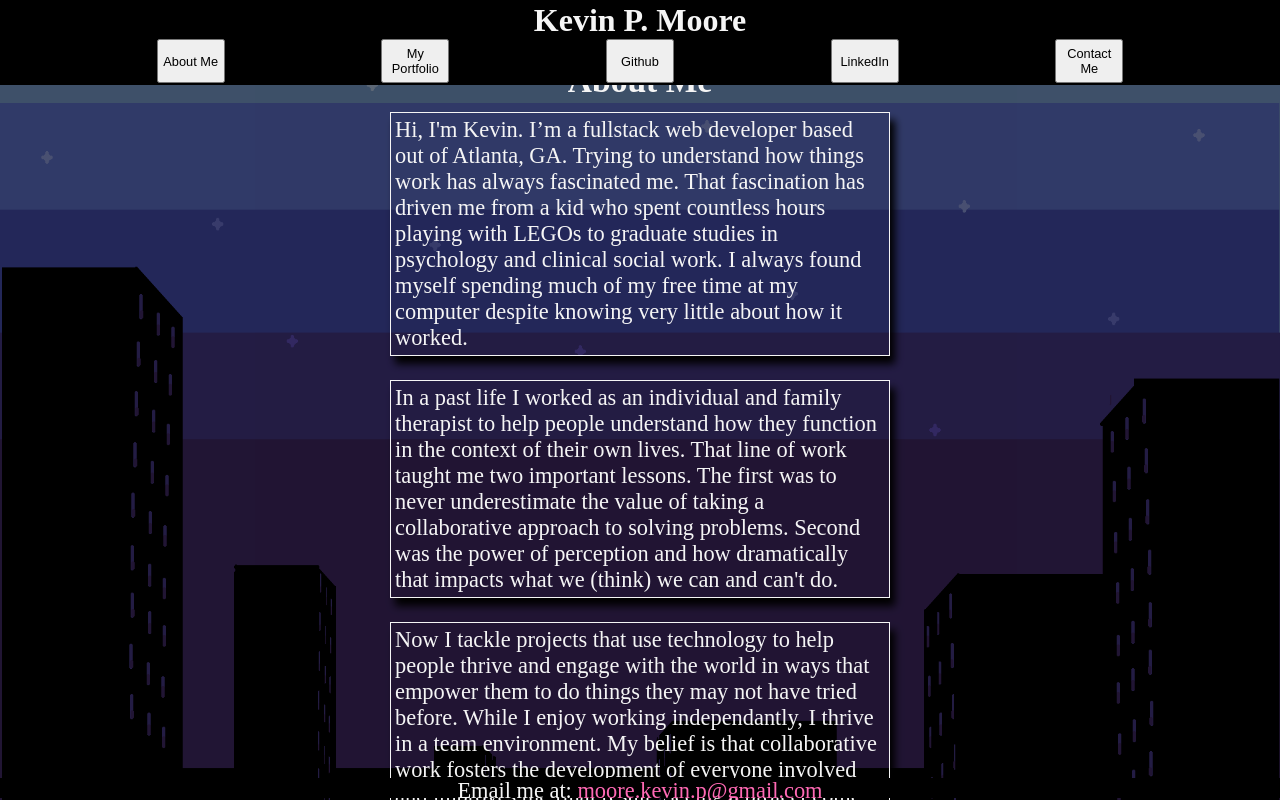
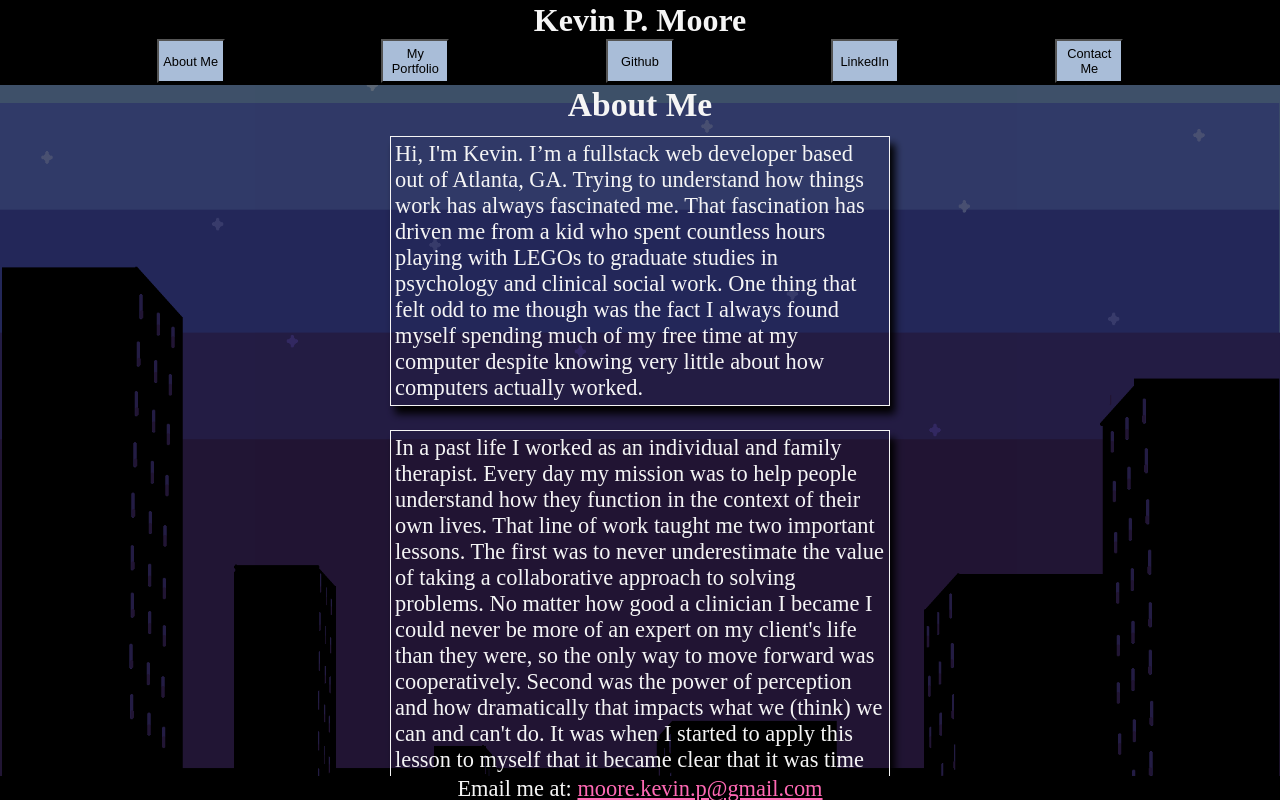
Before and after one commit to KevinPMoore/Portfolio, a React (Create React App) app: page / in a window 1280 px wide. Both pictures are taken after a click on the button "About Me". Built offline with nearby package versions, Linux system fonts and the light colour scheme.

Commit message:
reworked About Me text

```diff
--- a/src/components/about/about.css
+++ b/src/components/about/about.css
@@ -31,6 +31,10 @@
 }
 
 @media screen and (min-width: 768px) {
+    .about-me {
+        padding-top: 24px;
+    }
+
     .about-text {
         min-width: 360px;
         max-width: 500px;
--- a/src/components/about/about.js
+++ b/src/components/about/about.js
@@ -25,25 +25,31 @@ export default class About extends React.Component {
                     className='about-text'
                 >
                     Hi, I'm Kevin.  I’m a fullstack web developer based out of Atlanta, GA.  Trying to understand how things work has always fascinated me.
-                    That fascination has driven me from a kid who spent countless hours playing with LEGOs to graduate studies in
-                    psychology and clinical social work.  I always found myself spending much of my free time at my computer despite
-                    knowing very little about how it worked.
+                    That fascination has driven me from a kid who spent countless hours playing with LEGOs to graduate studies in psychology and clinical
+                    social work.  One thing that felt odd to me though was the fact I always found myself spending much of my free time at my computer despite
+                    knowing very little about how computers actually worked.
                 </p>
                 <p
                     className='about-text'
                 >
-                    In a past life I worked as an individual and family therapist to help people understand
-                    how they function in the context of their own lives.  That line of work taught me two important lessons.  The first was to never
-                    underestimate the value of taking a collaborative approach to solving problems.  Second was the power of perception and how
-                    dramatically that impacts what we (think) we can and can't do.
+                    In a past life I worked as an individual and family therapist.  Every day my mission was to help people understand how they function in
+                    the context of their own lives.  That line of work taught me two important lessons.  The first was to never underestimate the value of
+                    taking a collaborative approach to solving problems.  No matter how good a clinician I became I could never be more of an expert on my
+                    client's life than they were, so the only way to move forward was cooperatively.  Second was the power of perception and how dramatically
+                    that impacts what we &#40;think&#41; we can and can't do.  It was when I started to apply this lesson to myself that it became clear that
+                    it was time for a transition.
                 </p>
                 <p
                     className='about-text'
                 >
-                    Now I tackle projects that use technology to help people thrive and engage with the world in ways that empower them to do things they
-                    may not have tried before.  While I enjoy working independantly, I thrive in a team environment.  My belief is that collaborative
-                    work fosters the development of everyone involved and improves the final result.  Seeing a project come together always feels  a
-                    little bit like magic to me.  You can check out some of my work below.
+                    By this point I had seen a few friends with and without computer science backgrounds find enjoyment in web development.  This was very
+                    encouraging for me, as it meant that I could also find a career in something I enjoyed but didn't understand.  I decided to enroll in
+                    Thinkful's Software Engineering program as a way to jump-start my learning.  It was a challenging journey, but it was also one of the
+                    most rewarding thing I have ever done.  Now I tackle projects that use technology to help people thrive and engage with the world in
+                    ways that empower them to do things they may not have tried before.  While I enjoy working independantly, I thrive in a team
+                    environment.  My belief is that collaborative work fosters the development of everyone involved and improves the final result.
+                    Learning is a lifelong pursuit and the best thing about that is that finding a new tool that expands what I can create always feels a
+                    little bit like magic to me.  If you're interested, you can check out some of my work in the Portfolio section of this site.
                 </p>
             </section>
         );
--- a/src/components/contact/contact.css
+++ b/src/components/contact/contact.css
@@ -7,7 +7,7 @@
 .contact-info {
     display: flex;
     flex-direction: row;
-    min-width: 300px;
+    min-width: 310px;
     max-width: 40%;
     min-height: 160px;
     border: 1px solid whitesmoke;
@@ -17,26 +17,41 @@
 
 .profile {
     width: 120px;
-    height: 160px;
+    height: 166px;
     float: left;
     padding: 2px;
 }
 
+ul:before{
+    content:attr(aria-label);
+    font-size:120%;
+    font-weight: bold;
+}
+
 .info {
     padding-left: 2px;
+    list-style: none;
 }
 
 @media screen and (min-width: 768px) {
+    .contact {
+        padding-top: 24px;
+    }
+
     .contact-info {
         min-width: 280px;
-        max-width: 40%;
+        max-width: 42%;
         min-height: 240px;
         max-height: 300px;
         box-shadow: 5px 8px 8px black;
     }
 
     .profile {
-        width: 168px;
+        width: 176px;
         height: 240px;
     }
+
+    li {
+        font-size: 1.5rem;
+    }
 }
--- a/src/components/contact/contact.js
+++ b/src/components/contact/contact.js
@@ -14,15 +14,20 @@ export default class Contact extends React.Component {
                 </h2>
                 <div className='contact-info'>
                     <img className='profile' src={Profile} alt='me in front of a lake on a cloudy day'></img>
-                    <p
+                    <ul
                         className='info'
+                        aria-label='How to reach me'
                     >
-                        Check out the rest of my work on my <a className='contact-link' href='https://github.com/KevinPMoore' target='_blank' rel='noopener noreferrer'>Github</a> page.
-                        <br/>
-                        You are also welcome to connect with me on <a className='contact-link' href='https://www.linkedin.com/in/kevin-moore-8b972933/' target='_blank' rel='noopener noreferrer'>LinkedIn</a>.
-                        <br/>
-                        Or you can always shoot me an email at <a className='contact-link' href='mailto: moore.kevin.p@gmail.com'>moore.kevin.p@gmail.com</a>.
-                    </p>
+                        <li>
+                            Check out the rest of my work on my <a className='contact-link' href='https://github.com/KevinPMoore' target='_blank' rel='noopener noreferrer'>Github</a> page.
+                        </li>
+                        <li>
+                            You are also welcome to connect with me on <a className='contact-link' href='https://www.linkedin.com/in/kevin-moore-8b972933/' target='_blank' rel='noopener noreferrer'>LinkedIn</a>.
+                        </li>
+                        <li>
+                            Or you can always shoot me an email at <a className='contact-link' href='mailto: moore.kevin.p@gmail.com'>moore.kevin.p@gmail.com</a>.
+                        </li>
+                    </ul>
                 </div>
             </section>
         );
--- a/src/components/footer/footer.css
+++ b/src/components/footer/footer.css
@@ -1,10 +1,17 @@
 footer {
     position: fixed;
     bottom: 0;
-    width: 100%;
+    width: 100vw;
     text-align: center;
     background-color: black;
     color: whitesmoke;
     height: 20px;
-    margin-bottom: 2px;
+    padding-bottom: 2px;
 }
+
+@media screen and (min-width: 768px) {
+    footer {
+        height: 24px;
+        padding-bottom: 4px;
+    }
+}
--- a/src/components/header/header.css
+++ b/src/components/header/header.css
@@ -70,11 +70,15 @@ nav {
     font-size: 0.8rem;
     margin-top: auto;
     margin-bottom: auto;
+    background-color: #a9bdd8;
     color: black;
 }
 
-.nav-button:hover {
+button.nav-button:hover {
     cursor: pointer;
+    background-color: #3c265e;
+    color: whitesmoke;
+    transition: 1s;
 }
 
 @media screen and (min-width: 768px) {
--- a/src/components/projects/projects.css
+++ b/src/components/projects/projects.css
@@ -35,6 +35,10 @@
 }
 
 @media screen and (min-width: 768px) {
+    .portfolio {
+        padding-top: 24px;
+    }
+
     .project-container {
         flex-direction: row;
         justify-content: space-evenly;
```
